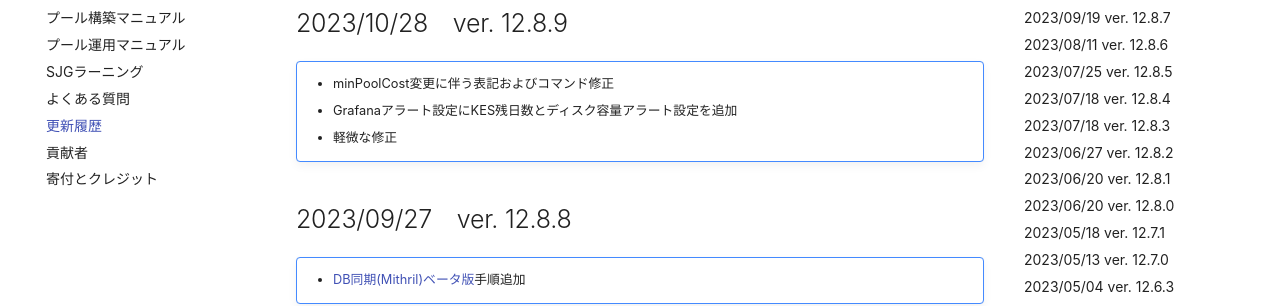
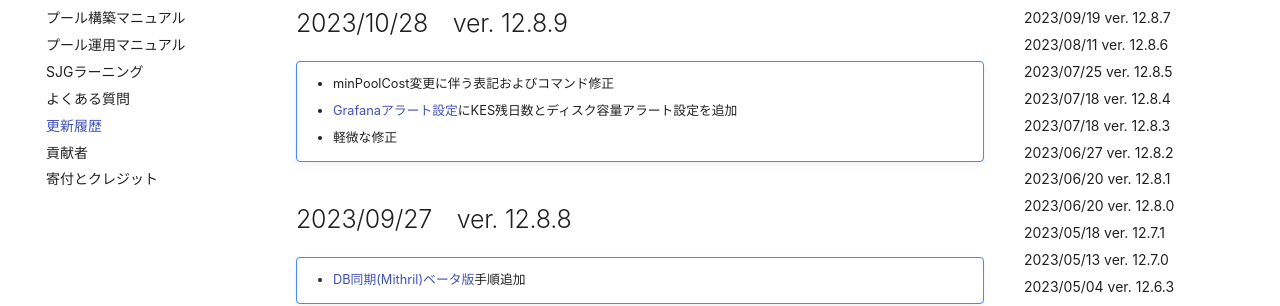
Before and after one commit to btbf/spojapanguild, an MkDocs documentation site: the page built from docs/changelogs.md, in a window 1280 px wide and 900 px high. Shown: the part 222-528 px from the top of the window. Built offline with MkDocs 1.6.1 and Material for MkDocs 9.7.7, drawn with Linux system fonts in a browser that asks for light colours; comment, search, counter and statistics services are not loaded; part of the change alters nothing that is shown.

```diff
--- a/docs/changelogs.md
+++ b/docs/changelogs.md
@@ -3,7 +3,7 @@
 ## 2023/10/28　ver. 12.8.9
 !!! note ""
     * minPoolCost変更に伴う表記およびコマンド修正
-    * Grafanaアラート設定にKES残日数とディスク容量アラート設定を追加
+    * [Grafanaアラート設定](./operation/grafana-alert.md)にKES残日数とディスク容量アラート設定を追加
     * 軽微な修正
 
 ## 2023/09/27　ver. 12.8.8
```
